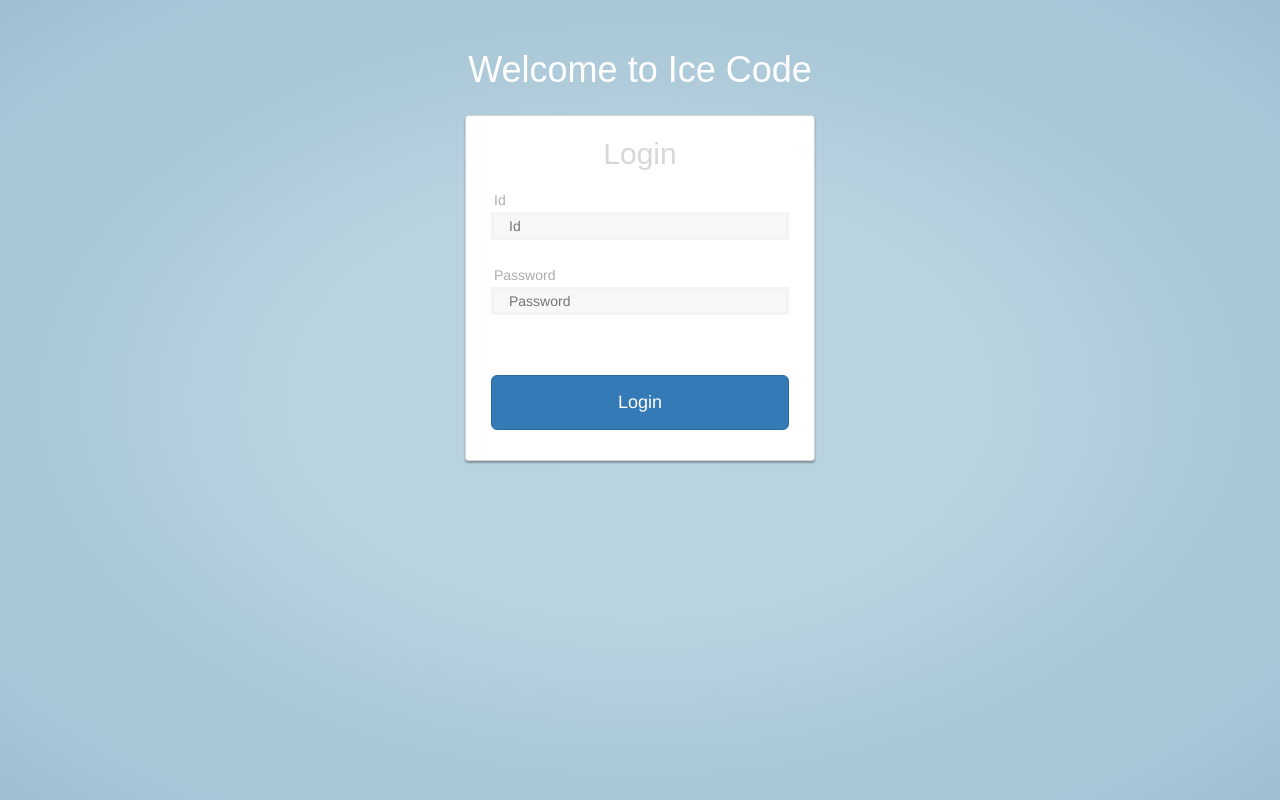
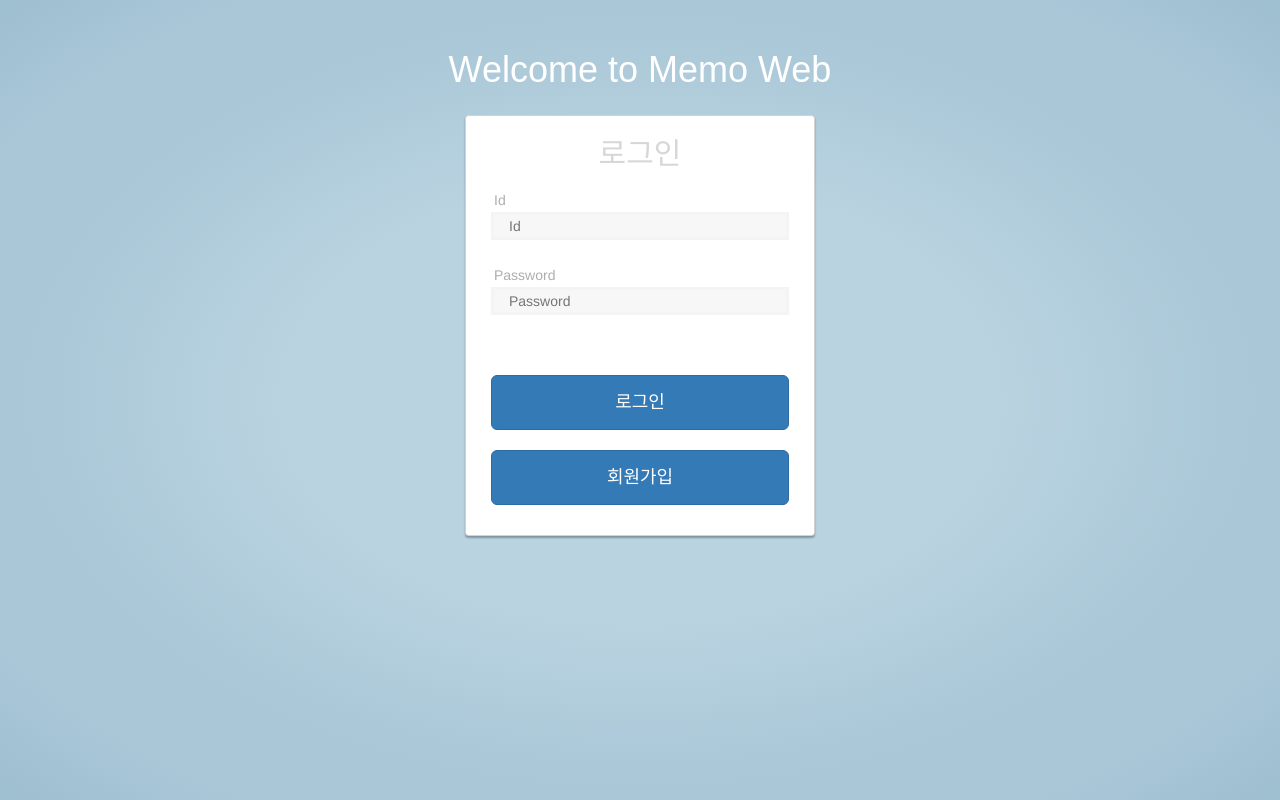
Before and after one commit to Chaeyeon1/memo_web, a React (Create React App) app in the folder memo_web/client/: page / in a window 1280 px wide. Built offline with nearby package versions, Linux system fonts and the light colour scheme.

Commit message:
회원가입버튼&이동
20221004

```diff
--- a/memo_web/client/package.json
+++ b/memo_web/client/package.json
@@ -16,6 +16,8 @@
     "react-router": "^6.4.1",
     "react-router-dom": "^6.4.1",
     "react-scripts": "5.0.1",
+    "react-slick": "^0.29.0",
+    "slick-carousel": "^1.8.1",
     "web-vitals": "^2.1.4"
   },
   "scripts": {
--- a/memo_web/client/src/components/views/LandingPage/LandingPage.js
+++ b/memo_web/client/src/components/views/LandingPage/LandingPage.js
@@ -1,5 +1,6 @@
 import React from "react";
 import "./LandingPage.css";
+import { Link } from 'react-router-dom';
 
 function LandingPage() {
   return (
@@ -16,9 +17,9 @@ function LandingPage() {
       {/* <script>try{Typekit.load({ async: true });}catch(e){}</script> */}
 
       <div class="container">
-        <h1 class="welcome text-center">Welcome to Ice Code</h1>
+        <h1 class="welcome text-center">Welcome to Memo Web</h1>
         <div class="card card-container">
-          <h2 class="login_title text-center">Login</h2>
+          <h2 class="login_title text-center">로그인</h2>
 
           <form class="form-signin">
             <span id="reauth-email" class="reauth-email"></span>
@@ -43,8 +44,15 @@ function LandingPage() {
               <label></label>
             </div>
             <button class="btn btn-lg btn-primary" type="submit">
-              Login
+              로그인
             </button>
+            <br />
+            <button class="btn btn-lg btn-primary" type="submit">
+            <Link to="register" style={{ color: "white", textDecoration: "none" }}>
+              회원가입
+            </Link>
+            </button>
+
           </form>
         </div>
       </div>
--- a/memo_web/client/src/components/views/RegisterPage/RegisterPage.js
+++ b/memo_web/client/src/components/views/RegisterPage/RegisterPage.js
@@ -18,7 +18,7 @@ function LandingPage() {
       <div class="container">
         <h1 class="welcome text-center">Welcome to Memo Web</h1>
         <div class="card card-container">
-          <h2 class="login_title text-center">Register</h2>
+          <h2 class="login_title text-center">회원가입</h2>
 
           <form class="form-signin">
             <span id="reauth-email" class="reauth-email"></span>
@@ -60,7 +60,7 @@ function LandingPage() {
               <label></label>
             </div>
             <button class="btn btn-lg btn-primary" type="submit">
-              Login
+              회원가입
             </button>
           </form>
         </div>
```
Also changed, not shown: 1 other file (tests, documents, lock files or other folders).
